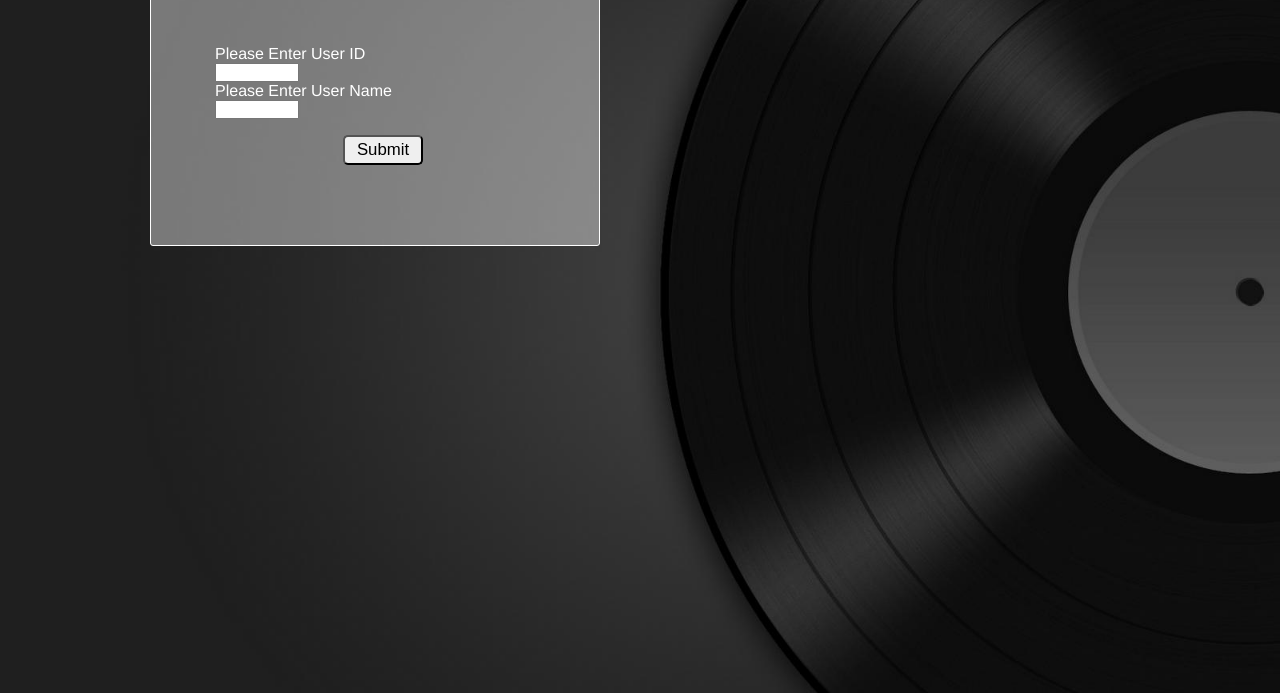
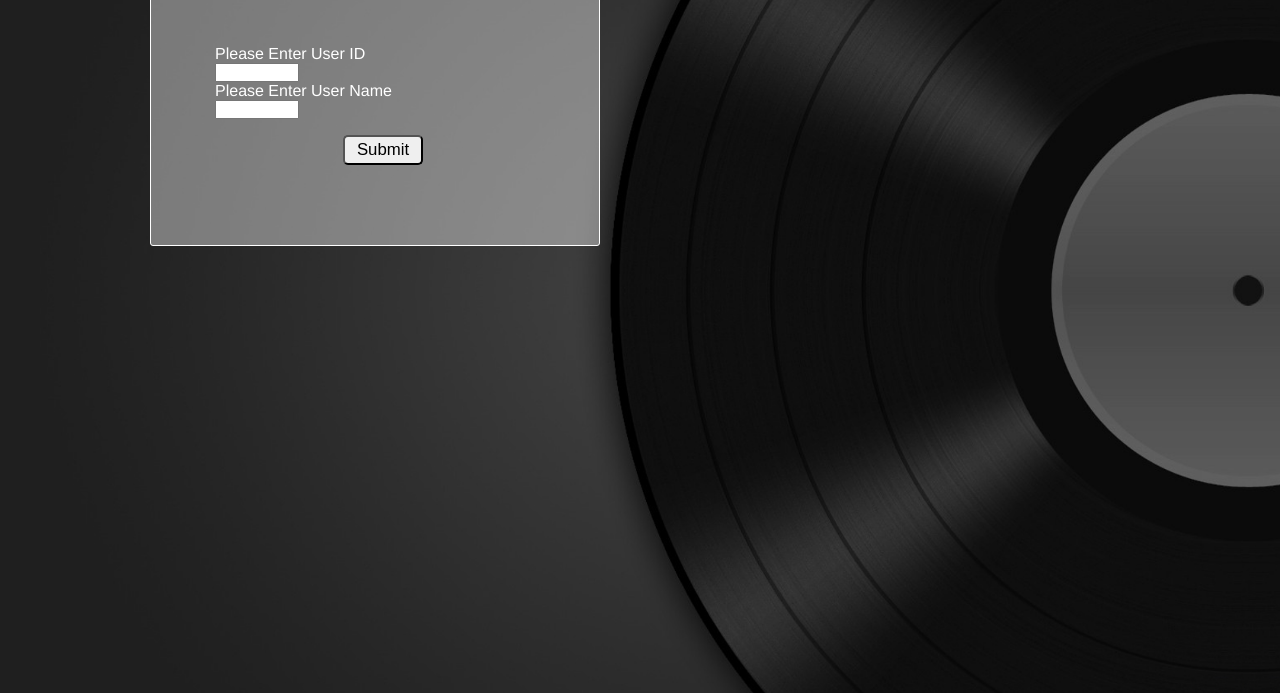
Before and after one commit to tomerktzv/NewNerves---FrontEnd, a plain HTML site: page login.html in a window 1280 px wide. Shown: the part 107-800 px from the top of the page. Drawn offline with Linux system fonts and the light colour scheme.

Commit message:
enough for today

```diff
--- a/includes/styles.css
+++ b/includes/styles.css
@@ -13,7 +13,6 @@ header, nav, main, footer, aside, section, article, a {
 }
 
 .wrapper {
-
     margin: 150px auto 0 auto;
     width: 450px;
     height: 200px;
@@ -22,7 +21,7 @@ header, nav, main, footer, aside, section, article, a {
 
 body {
     color: #ffffff;
-    background: url('../images/bg.jpg');
+    background: url('../images/bg2.png') no-repeat;
     background-size: cover;
 }
 
```
Also changed, not shown: includes/scripts.js (+0 -14 lines), images/bg2.png (added).
